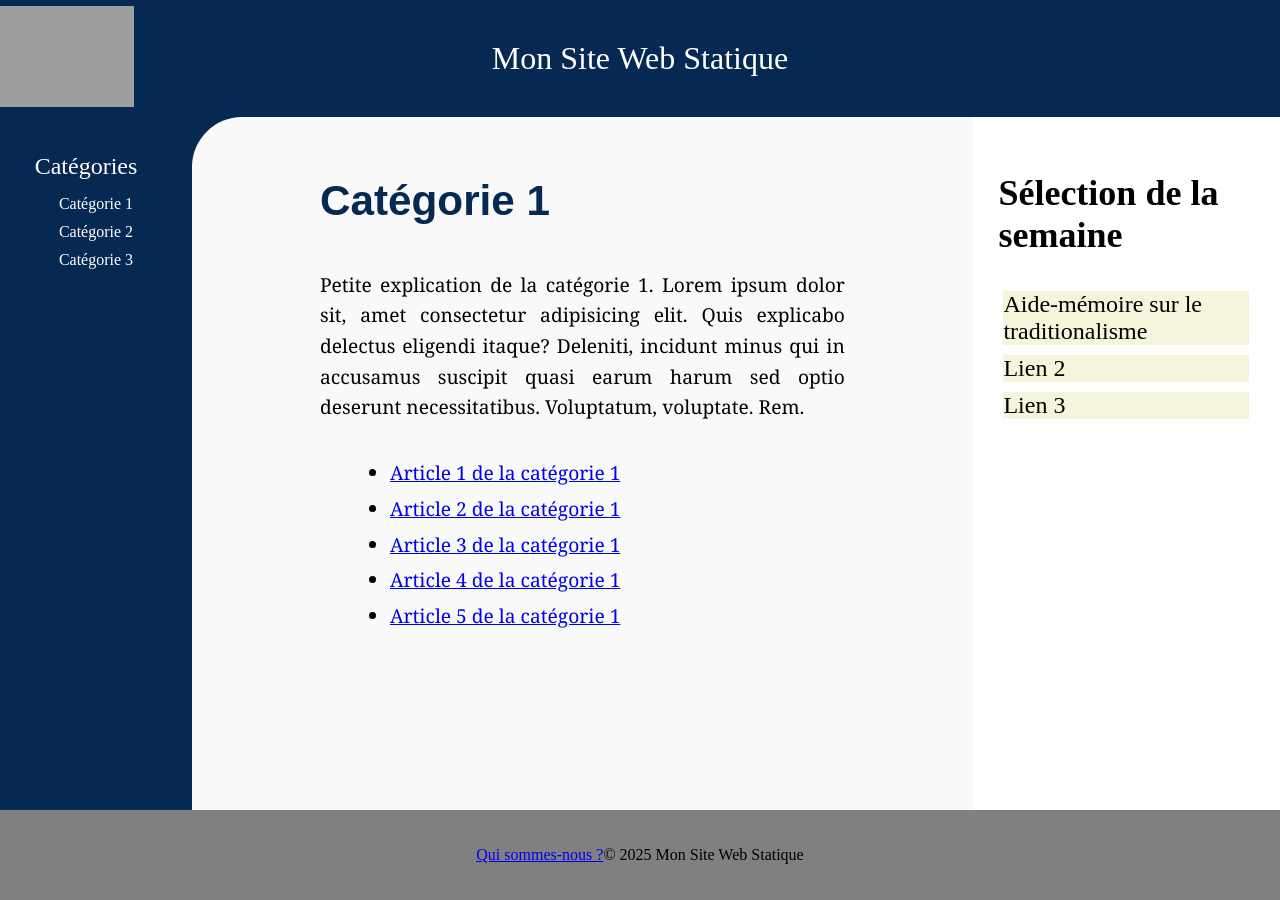
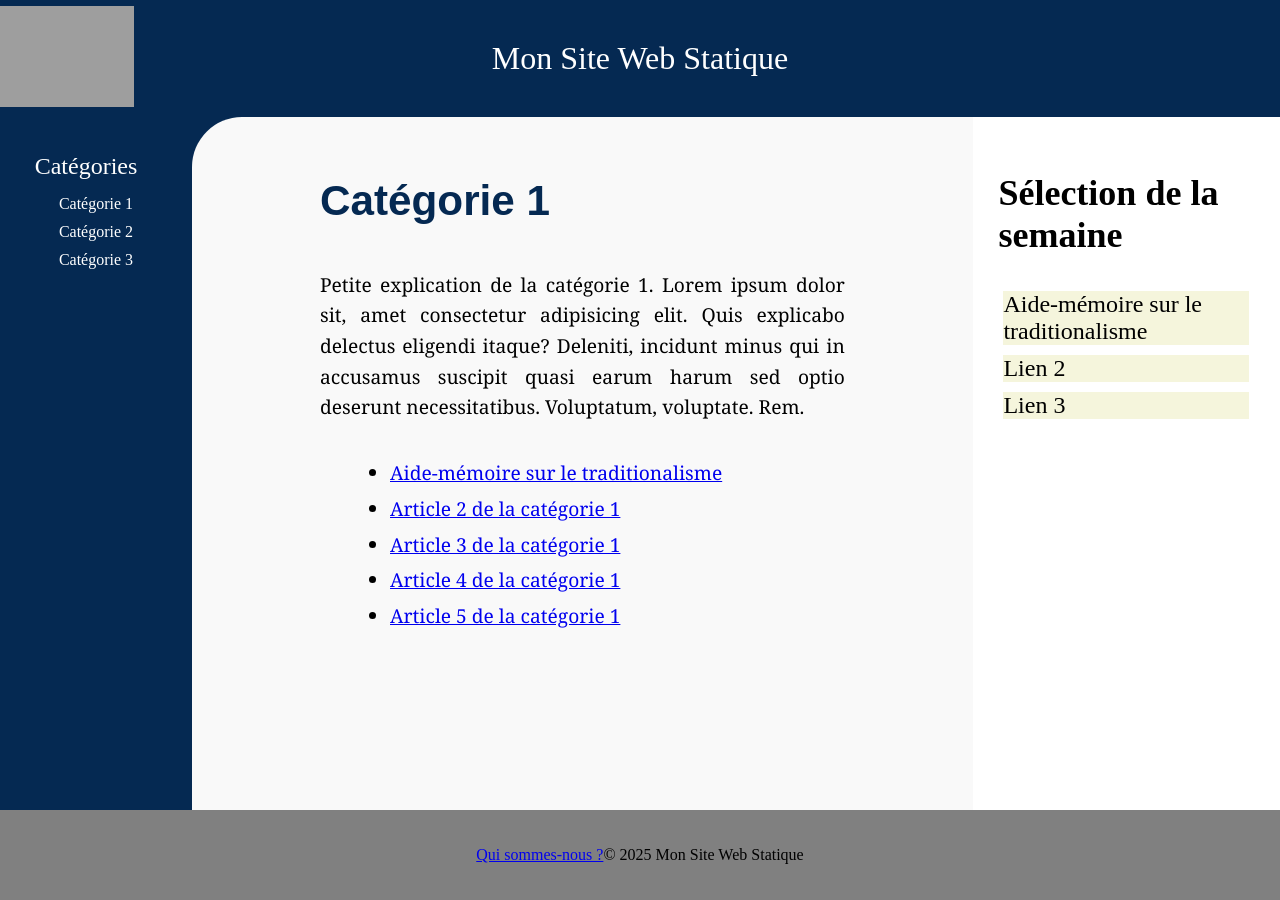
Before and after one commit to GodefroyL/test_site_static, a Jekyll site: the page built from html/categories/categorie1.html, in a window 1280 px wide. Built offline with Jekyll 4.4.1, drawn with Linux system fonts in a browser that asks for light colours.

Commit message:
mise article dans catégorie 1

```diff
--- a/html/categories/categorie1.html
+++ b/html/categories/categorie1.html
@@ -8,7 +8,7 @@ title: Catégorie 1
     Petite explication de la catégorie 1. Lorem ipsum dolor sit, amet consectetur adipisicing elit. Quis explicabo delectus eligendi itaque? Deleniti, incidunt minus qui in accusamus suscipit quasi earum harum sed optio deserunt necessitatibus. Voluptatum, voluptate. Rem.
 </p>
 <ul>
-    <li><a href="#">Article 1 de la catégorie 1</a></li>
+    <li><a href="{{ site.url }}/html/categories/categorie1/aide-memoire-tradi.html">Aide-mémoire sur le traditionalisme</a></li>
     <li><a href="#">Article 2 de la catégorie 1</a></li>
     <li><a href="#">Article 3 de la catégorie 1</a></li>
     <li><a href="#">Article 4 de la catégorie 1</a></li>
```
